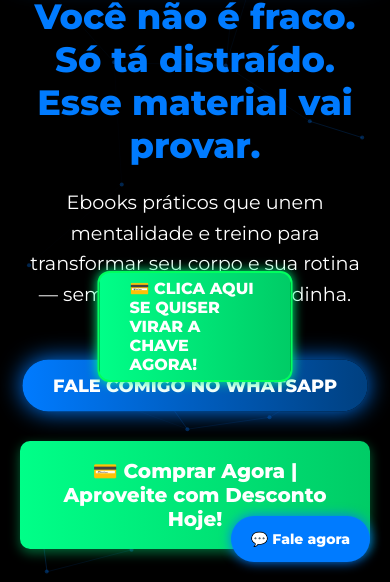
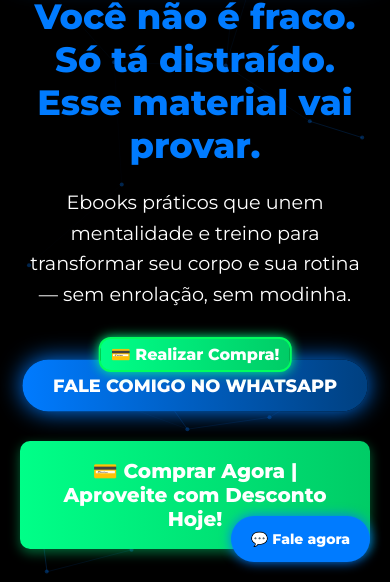
Before and after one commit to lukkenn01/Desenvolvimento-Ebooks, a plain HTML site: page index.html in a window 390 px wide. Shown: the part 262-844 px from the top of the page. Drawn offline with nearby package versions, Linux system fonts and the light colour scheme.

Commit message:
Add files via upload

```diff
--- a/index.html
+++ b/index.html
@@ -559,7 +559,7 @@
   #botao-fim {
     display: none;
     position: fixed;
-    bottom: 200px; /* Alterado de 20px para 40px */
+    bottom: 210px; /* Alterado de 20px para 40px */
     left: 50%;
     transform: translateX(-50%);
     padding: 14px 28px;
@@ -584,13 +584,13 @@
   @media (max-width: 768px) {
     #botao-fim {
       font-size: 16px;
-      padding: 6px 30px;
+      padding: 6px 10px;
     }
   }
 </style>
 
 <a id="botao-fim" href="https://pay.kirvano.com/d3b7c99e-302c-490c-a990-8339da13f8a4" target="_blank">
-  💳 CLICA AQUI SE QUISER    VIRAR A CHAVE AGORA!
+  💳 Realizar Compra!
 </a>
 
 <script>
```
